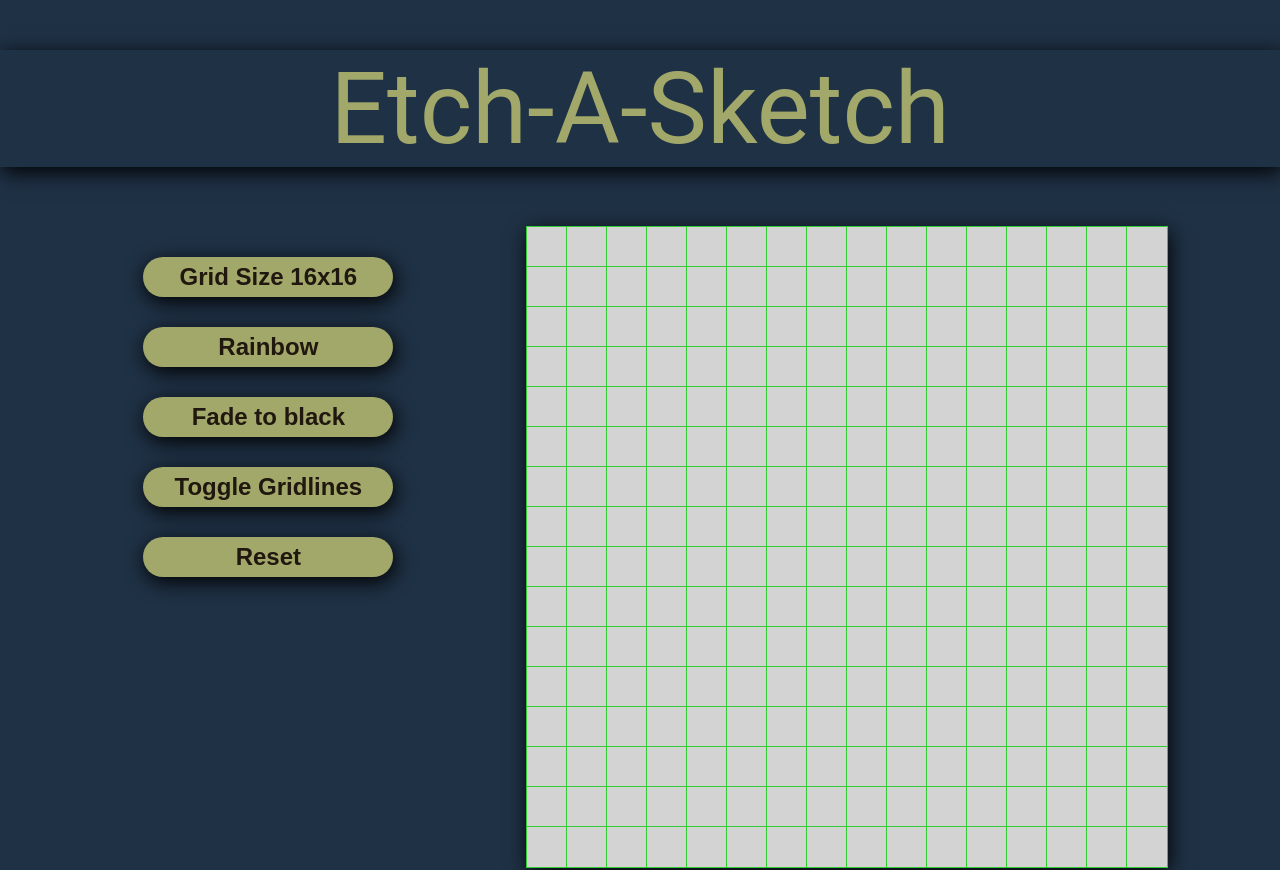
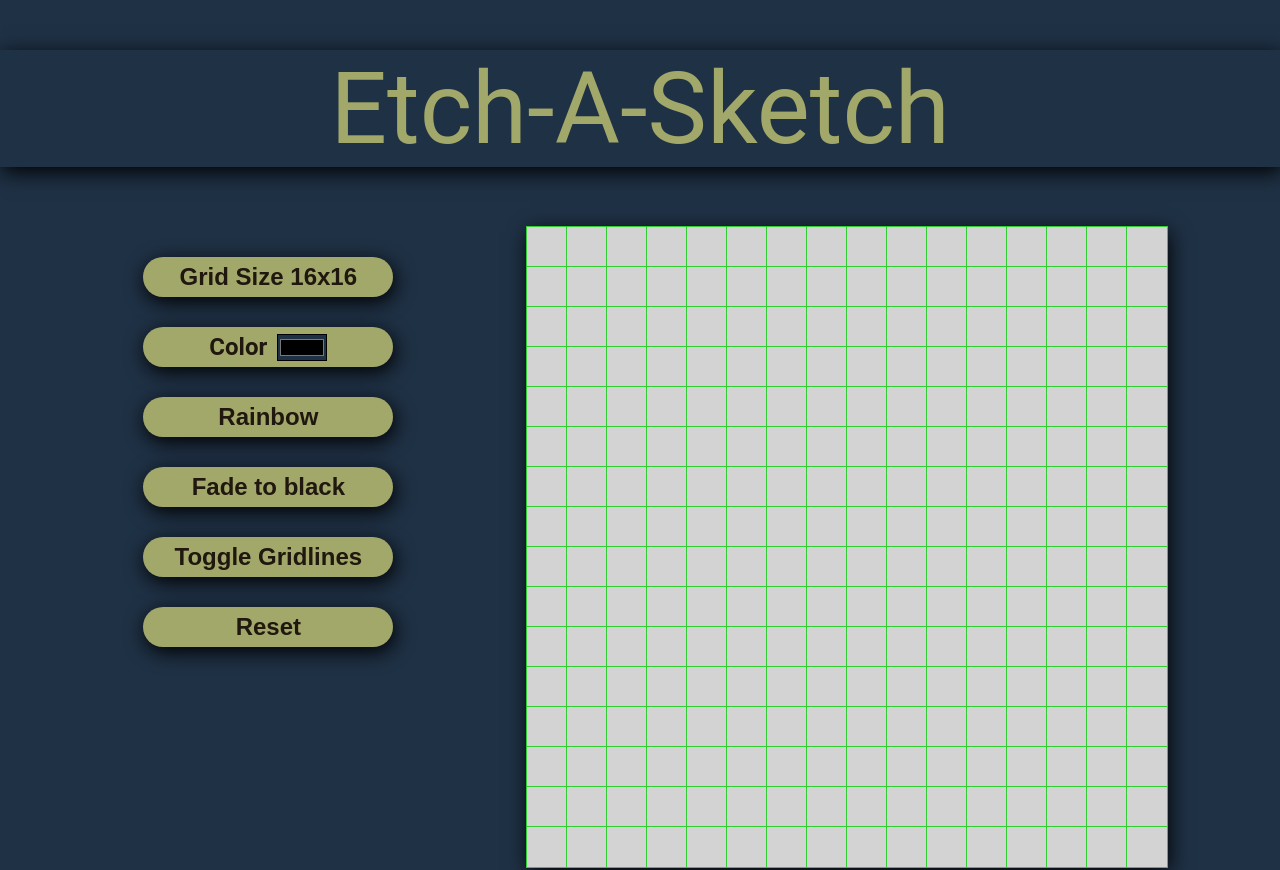
Before and after one commit to Thorwine/odin-etch-a-sketch, a plain HTML site: page index.html in a window 1280 px wide. Shown: the top 870 px of the page. Drawn offline with Linux system fonts and the light colour scheme.

Commit message:
Add colorpicker

```diff
--- a/index.html
+++ b/index.html
@@ -19,6 +19,10 @@
     <div class="container">
       <div class="navbar">
         <button id="btnSquares">Grid Size</button>
+        <div class="color">
+          <span>Color</span>
+          <input type="color" id="colorpicker">
+        </div>
         <button id="btnRandom">Rainbow</button>
         <button id="btnFader">Fade to black</button>
         <button id="btnToggle">Toggle Gridlines</button>
--- a/src/scripts/script.js
+++ b/src/scripts/script.js
@@ -23,6 +23,10 @@ btnReset.addEventListener('click', () => resetGrid(squares));
 //button to toggle grid lines
 const btnToggle = document.querySelector('#btnToggle');
 btnToggle.addEventListener('click', () => toggleGridLines());
+
+// get color from colorpicker
+let input = document.getElementById("colorpicker");
+input.addEventListener("input", () => setColor(input.value));
 
 // --------------- FUNCTIONS --------------- //
 
--- a/src/styles/style.css
+++ b/src/styles/style.css
@@ -64,7 +64,19 @@ button {
   outline: 1px solid limegreen;
 }
 
-button {
+.color {
+  display: flex;
+  justify-content: center;
+  align-items: center;
+  gap: 10px;
+}
+
+span {
+  background-color: #a2a86a;
+}
+
+button,
+.color {
   width: 250px;
   height: 40px;
   background-color: #a2a86a;
```
